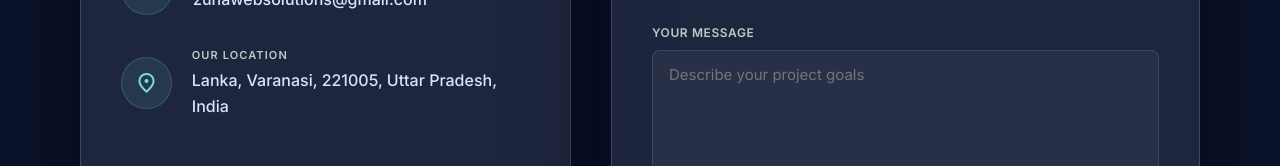
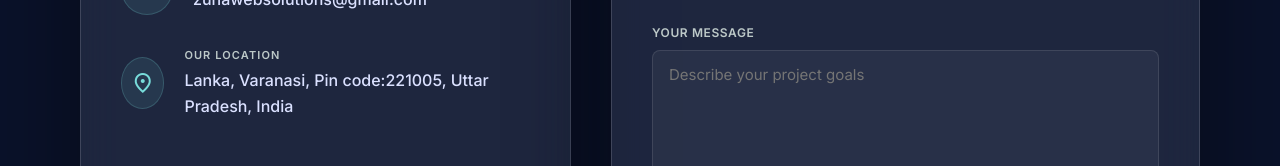
Before and after one commit to aditig-lang/zuna-Websolutions, a React (Vite) app: page /contact in a window 1280 px wide. Shown: the part 759-925 px from the top of the page. Built offline with nearby package versions, Linux system fonts and the light colour scheme.

Commit message:
modify src/components/Footer.jsx ,and src/pages/Contact.jsx

```diff
--- a/src/components/Footer.jsx
+++ b/src/components/Footer.jsx
@@ -5,7 +5,7 @@ const CONTACT = {
   founder: 'Aditi Gupta',
   phone: '+91 9279196754',
   email: 'zunawebsolutions@gmail.com',
-  address: 'Lanka, Varanasi, 221005, Uttar Pradesh, India',
+  address: 'Lanka, Varanasi, Pin code:221005, Uttar Pradesh, India',
 }
 
 export default function Footer() {
--- a/src/pages/Contact.jsx
+++ b/src/pages/Contact.jsx
@@ -5,7 +5,7 @@ const CONTACT_INFO = {
   founder: 'Aditi Gupta',
   phone: '+91 9279196754',
   email: 'zunawebsolutions@gmail.com',
-  address: 'Lanka, Varanasi, 221005, Uttar Pradesh, India',
+  address: 'Lanka, Varanasi, Pin code:221005, Uttar Pradesh, India',
 }
 
 export default function Contact() {
```
